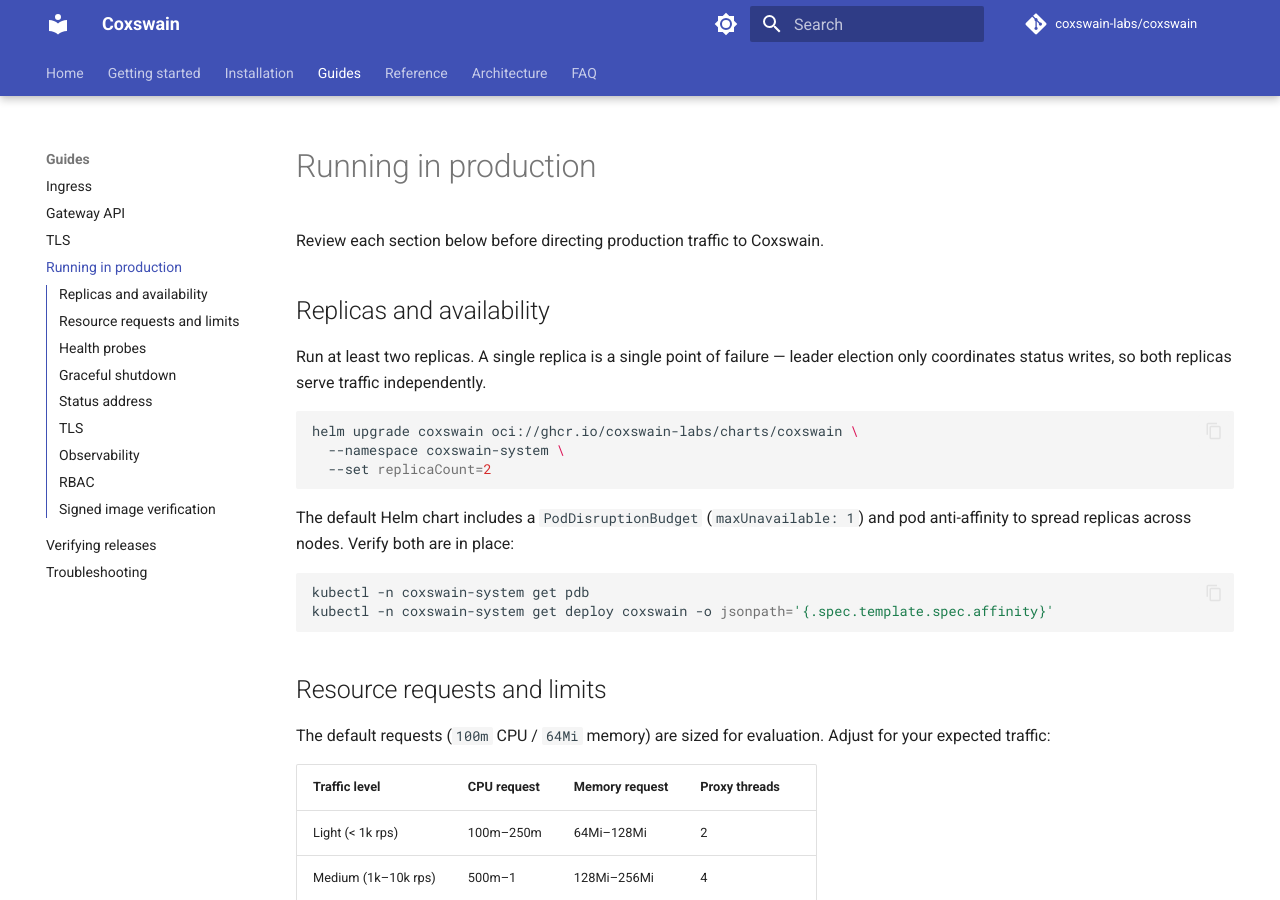
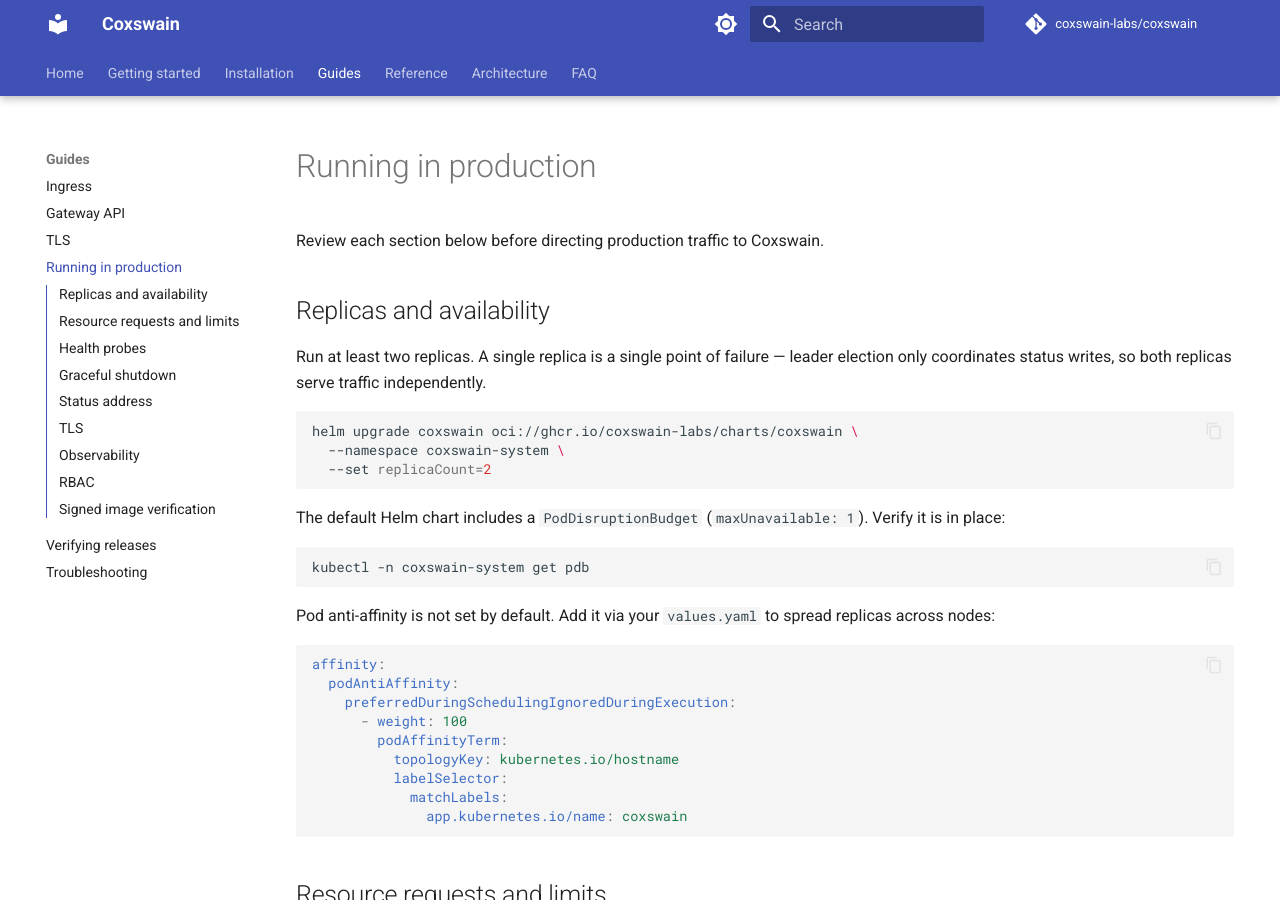
Before and after one commit to coxswain-labs/coxswain, an MkDocs documentation site: the page built from docs/guides/running-in-production.md, in a window 1280 px wide and 900 px high. Built offline with MkDocs 1.6.1 and Material for MkDocs 9.7.7, drawn with Linux system fonts in a browser that asks for light colours; comment, search, counter and statistics services are not loaded; the version menu is left out.

Commit message:
docs: correctness fixes across guides + architecture readiness
ingress.md:
- spec.defaultBackend: mark as supported (Service backends); was
  incorrectly listed as unsupported
- Annotations section: convert plain italic text to !!! note admonition

gateway-api.md:
- RegularExpression path type: mark as Full; was incorrectly listed
  as unsupported

running-in-production.md:
- Pod anti-affinity: not in the default chart (affinity: {}); replace
  incorrect claim with a values.yaml snippet showing how to add it
- Use values.yaml pattern instead of unwieldy --set flags

troubleshooting.md:
- Port-forward: svc/coxswain → svc/coxswain-internal (correct service
  name for admin port)
- Log commands: deploy/coxswain → label selector that works for both
  Helm and raw manifests installs

architecture.md:
- Readiness section: break dense run-on into bullet points

Refs #30

````diff
--- a/docs/guides/running-in-production.md
+++ b/docs/guides/running-in-production.md
@@ -12,11 +12,24 @@
   --set replicaCount=2
 ```
 
-The default Helm chart includes a `PodDisruptionBudget` (`maxUnavailable: 1`) and pod anti-affinity to spread replicas across nodes. Verify both are in place:
+The default Helm chart includes a `PodDisruptionBudget` (`maxUnavailable: 1`). Verify it is in place:
 
 ```bash
 kubectl -n coxswain-system get pdb
-kubectl -n coxswain-system get deploy coxswain -o jsonpath='{.spec.template.spec.affinity}'
+```
+
+Pod anti-affinity is not set by default. Add it via your `values.yaml` to spread replicas across nodes:
+
+```yaml
+affinity:
+  podAntiAffinity:
+    preferredDuringSchedulingIgnoredDuringExecution:
+      - weight: 100
+        podAffinityTerm:
+          topologyKey: kubernetes.io/hostname
+          labelSelector:
+            matchLabels:
+              app.kubernetes.io/name: coxswain
 ```
 
 ## Resource requests and limits
````
Also changed, not shown: docs/architecture.md (+6 -1 lines), docs/guides/gateway-api.md (+1 -1 lines), docs/guides/ingress.md (+3 -4 lines), docs/guides/troubleshooting.md (+3 -3 lines).
